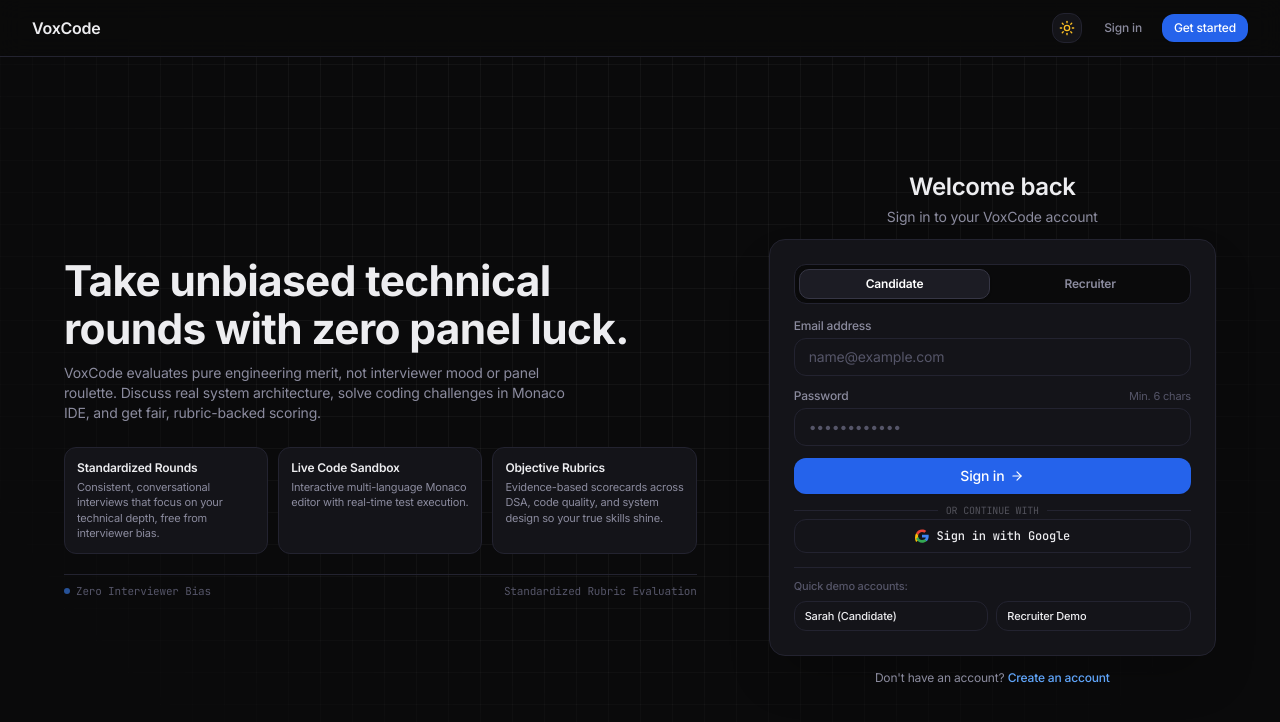
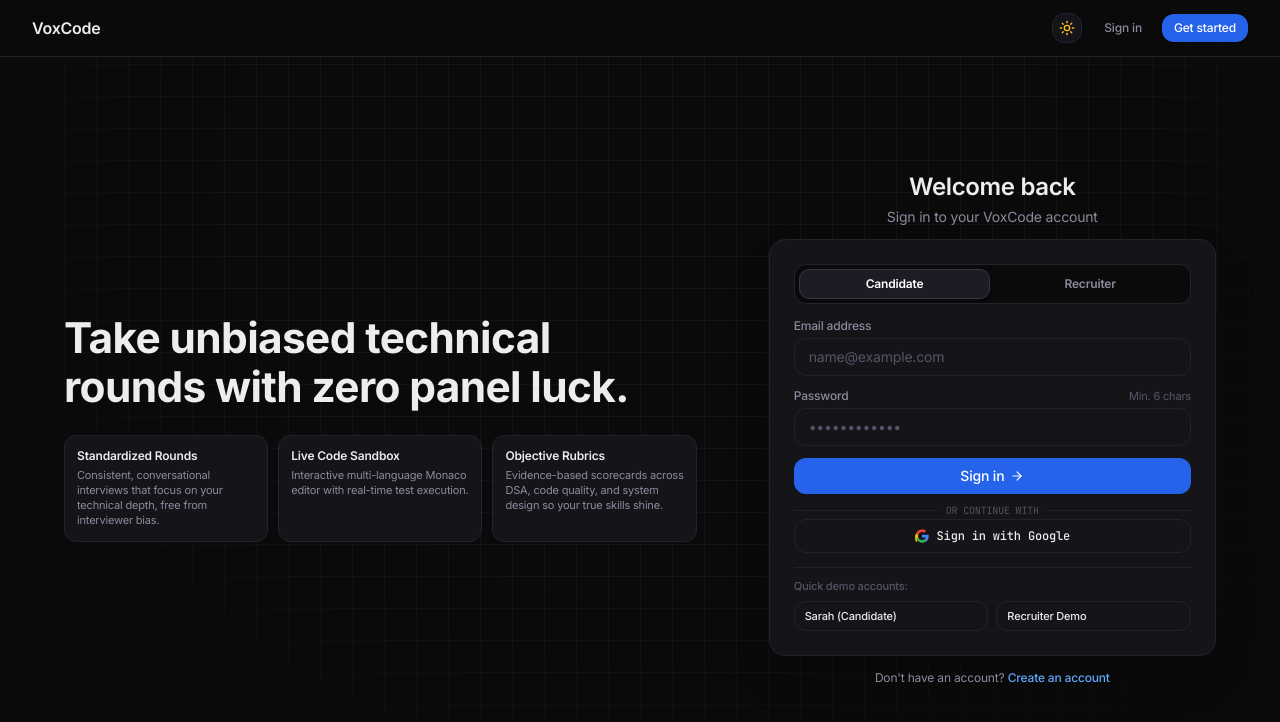
Before and after one commit to Aswin-Sai123/VoxCode, a React (Vite) app in the folder frontend/: page /login in a window 1280 px wide. Shown: the top 722 px of the page. Built offline with nearby package versions, Linux system fonts and the light colour scheme; no server answers.

Commit message:
style: remove descriptive copy and attribution footer from login page

```diff
--- a/frontend/src/pages/auth/Login.jsx
+++ b/frontend/src/pages/auth/Login.jsx
@@ -92,11 +92,6 @@ const Login = () => {
                                     ? 'Conduct technical rounds with zero recruiter fatigue.'
                                     : 'Take unbiased technical rounds with zero panel luck.'}
                             </h1>
-                            <p className="text-xs xl:text-sm text-[#8B8B9E] leading-relaxed max-w-lg">
-                                {role === 'COMPANY'
-                                    ? 'VoxCode pairs candidates with an autonomous lead engineer. From architecture defense to live Monaco execution, screen engineering talent without scheduling bottlenecks.'
-                                    : 'VoxCode evaluates pure engineering merit, not interviewer mood or panel roulette. Discuss real system architecture, solve coding challenges in Monaco IDE, and get fair, rubric-backed scoring.'}
-                            </p>
                         </div>
 
                         {/* Key Engineering Pillars */}
@@ -134,14 +129,7 @@ const Login = () => {
                             )}
                         </div>
 
-                        {/* Engineering Attribution Footer */}
-                        <div className="pt-2 flex items-center justify-between text-[11px] font-mono text-[#555568] border-t border-[#232330]">
-                            <span className="flex items-center gap-1.5">
-                                <span className="w-1.5 h-1.5 rounded-full bg-blue-500/60 inline-block" />
-                                {role === 'COMPANY' ? 'Zero Scheduling Lag' : 'Zero Interviewer Bias'}
-                            </span>
-                            <span>{role === 'COMPANY' ? 'Objective Rubric Scoring' : 'Standardized Rubric Evaluation'}</span>
-                        </div>
+
                     </div>
                 </div>
 
```
